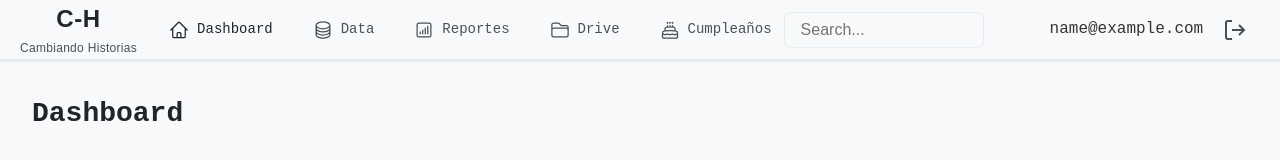
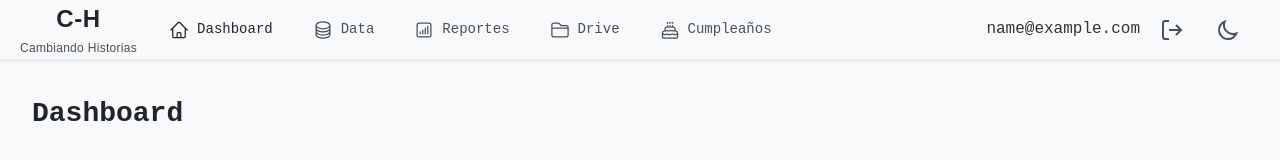
Before and after one commit to ztmarcos/CASIN, a React (Vite) app: page / in a window 1280 px wide. Shown: the top 160 px of the page. Built offline with nearby package versions, Linux system fonts and the light colour scheme; no server answers; sample sign-in values are in the browser's storage.

Commit message:
refactor(Layout): remove search bar from top bar

```diff
--- a/src/components/Layout/Layout.css
+++ b/src/components/Layout/Layout.css
@@ -96,6 +96,7 @@
   display: flex;
   align-items: center;
   gap: 1rem;
+  padding-right: 1rem;
 }
 
 .search-bar {
@@ -120,6 +121,7 @@
 .user-email {
   color: var(--text-secondary);
   font-size: 0.875rem;
+  font-weight: 500;
 }
 
 .logout-button,
--- a/src/components/Layout/Layout.jsx
+++ b/src/components/Layout/Layout.jsx
@@ -50,9 +50,6 @@
           </nav>
         </div>
         <div className="right-section">
-          <div className="search-bar">
-            <input type="text" placeholder="Search..." />
-          </div>
           <div className="user-section">
             <span className="user-email">{user?.email}</span>
             <button className="logout-button" onClick={logout}>
```
